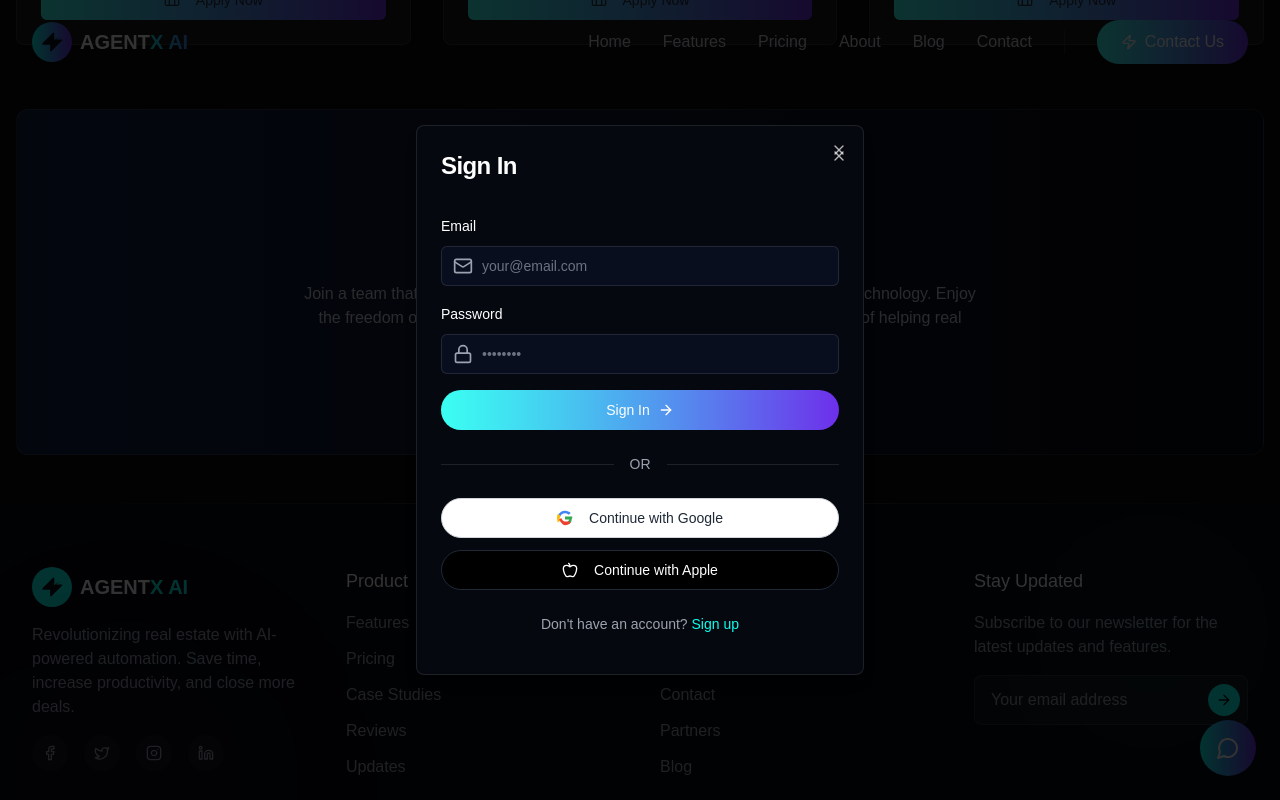
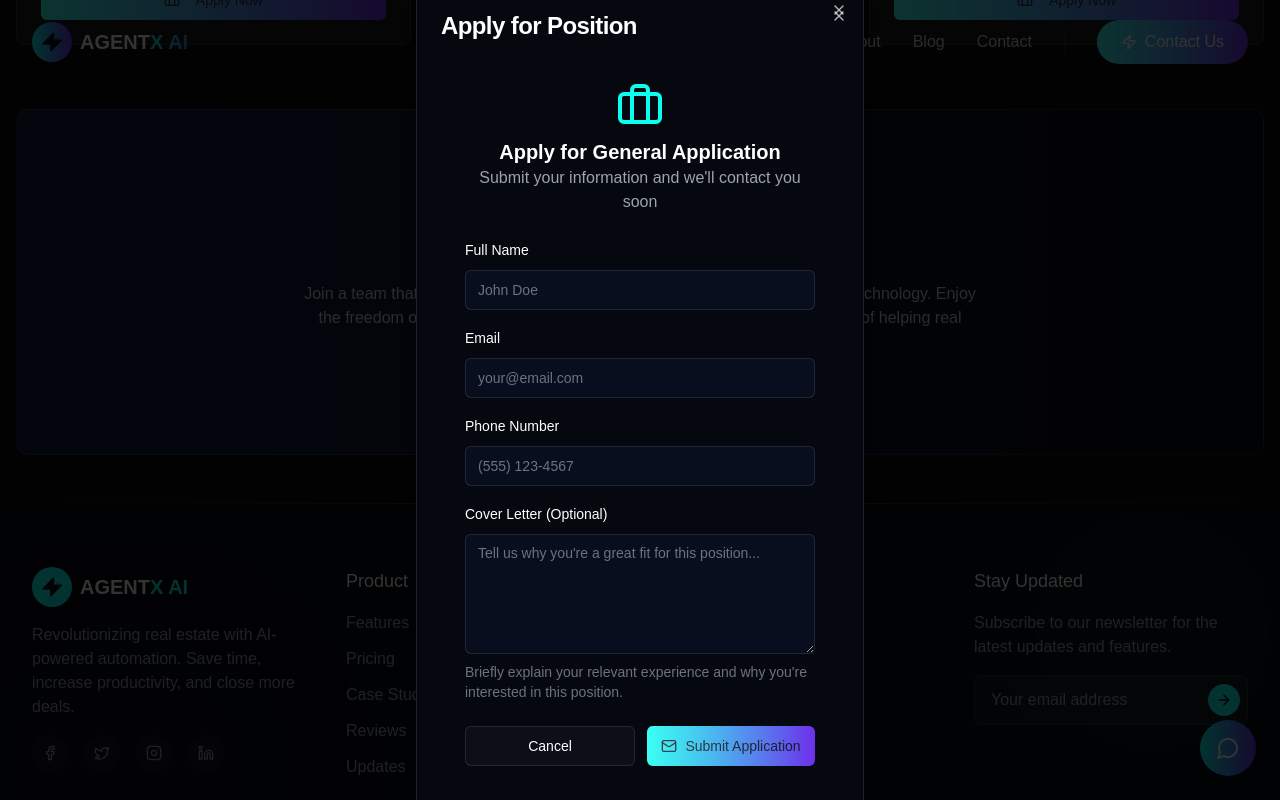
Before and after one commit to bleubryce/AgentxAI, a React (Vite) app: page /careers in a window 1280 px wide. Both pictures are taken after a click on the button "Start Your Application Today". Shown: the part 1071-1871 px from the top of the page. Built offline with nearby package versions, Linux system fonts and the light colour scheme; a web font is replaced by a local one.

Commit message:
Update careers page application process
- Modify the careers page to allow users to apply by submitting a resume via email instead of requiring login.

```diff
--- a/src/App.tsx
+++ b/src/App.tsx
@@ -1,3 +1,4 @@
+
 import { Toaster } from "@/components/ui/toaster";
 import { Toaster as Sonner } from "@/components/ui/sonner";
 import { TooltipProvider } from "@/components/ui/tooltip";
@@ -14,7 +15,7 @@ import CareersPage from "./pages/Careers";
 import NotFound from "./pages/NotFound";
 import Dashboard from "./pages/Dashboard";
 import Agents from "./pages/Agents";
-import { AuthService } from "./services/auth";
+import { AuthService, createAuthListener } from "./services/auth";
 
 // Create a new query client with optimized settings
 const queryClient = new QueryClient({
@@ -26,6 +27,9 @@ const queryClient = new QueryClient({
     },
   },
 });
+
+// Initialize auth listener
+createAuthListener();
 
 // Protected route component
 const ProtectedRoute = ({ children }: { children: React.ReactNode }) => {
@@ -67,6 +71,7 @@ const App = () => (
       <Sonner />
       <BrowserRouter>
         <Routes>
+          {/* Public routes - no authentication required */}
           <Route path="/" element={<Index />} />
           <Route path="/features" element={<FeaturesPage />} />
           <Route path="/pricing" element={<PricingPage />} />
@@ -75,7 +80,7 @@ const App = () => (
           <Route path="/blog" element={<BlogPage />} />
           <Route path="/careers" element={<CareersPage />} />
 
-          {/* Protected routes */}
+          {/* Protected routes - only for authenticated clients */}
           <Route
             path="/dashboard/*"
             element={
--- /dev/null
+++ b/src/components/ResumeDialog.tsx
@@ -0,0 +1,36 @@
+
+import React from 'react';
+import { Dialog, DialogContent, DialogHeader, DialogTitle } from "@/components/ui/dialog";
+import { X } from 'lucide-react';
+import ResumeSubmissionForm from './ResumeSubmissionForm';
+
+interface ResumeDialogProps {
+  isOpen: boolean;
+  onClose: () => void;
+  jobTitle: string;
+}
+
+const ResumeDialog: React.FC<ResumeDialogProps> = ({ isOpen, onClose, jobTitle }) => {
+  return (
+    <Dialog open={isOpen} onOpenChange={(open) => !open && onClose()}>
+      <DialogContent className="sm:max-w-md bg-bolt-darker border border-white/10 text-white">
+        <DialogHeader>
+          <DialogTitle className="text-2xl font-clash">
+            Apply for Position
+          </DialogTitle>
+          <button
+            onClick={onClose}
+            className="absolute right-4 top-4 rounded-sm opacity-70 transition-opacity hover:opacity-100"
+          >
+            <X className="h-4 w-4" />
+            <span className="sr-only">Close</span>
+          </button>
+        </DialogHeader>
+
+        <ResumeSubmissionForm jobTitle={jobTitle} onClose={onClose} />
+      </DialogContent>
+    </Dialog>
+  );
+};
+
+export default ResumeDialog;
--- /dev/null
+++ b/src/components/ResumeSubmissionForm.tsx
@@ -0,0 +1,192 @@
+
+import React, { useState } from 'react';
+import { Button } from "@/components/ui/button";
+import { Input } from "@/components/ui/input";
+import { Textarea } from "@/components/ui/textarea";
+import { Label } from "@/components/ui/label";
+import { toast } from "@/hooks/use-toast";
+import { Form, FormControl, FormDescription, FormField, FormItem, FormLabel, FormMessage } from "@/components/ui/form";
+import { Briefcase, Mail } from "lucide-react";
+import { useForm } from "react-hook-form";
+import { z } from "zod";
+import { zodResolver } from "@hookform/resolvers/zod";
+
+interface ResumeSubmissionFormProps {
+  jobTitle: string;
+  onClose: () => void;
+}
+
+const formSchema = z.object({
+  name: z.string().min(2, { message: "Name must be at least 2 characters." }),
+  email: z.string().email({ message: "Please enter a valid email address." }),
+  phone: z.string().min(10, { message: "Please enter a valid phone number." }),
+  message: z.string().optional(),
+});
+
+type FormValues = z.infer<typeof formSchema>;
+
+const ResumeSubmissionForm: React.FC<ResumeSubmissionFormProps> = ({ jobTitle, onClose }) => {
+  const [isSubmitting, setIsSubmitting] = useState(false);
+
+  const form = useForm<FormValues>({
+    resolver: zodResolver(formSchema),
+    defaultValues: {
+      name: "",
+      email: "",
+      phone: "",
+      message: "",
+    },
+  });
+
+  const onSubmit = async (data: FormValues) => {
+    setIsSubmitting(true);
+
+    try {
+      // In a real application, you would send this data to your backend
+      // For now, we'll simulate a successful submission
+      console.log("Form submitted:", { ...data, jobTitle });
+
+      // Simulate network request
+      await new Promise(resolve => setTimeout(resolve, 1000));
+
+      toast({
+        title: "Application submitted!",
+        description: `Your application for ${jobTitle} has been sent. We'll contact you soon.`,
+      });
+
+      onClose();
+    } catch (error) {
+      console.error("Error submitting form:", error);
+      toast({
+        title: "Submission failed",
+        description: "There was an error submitting your application. Please try again.",
+        variant: "destructive"
+      });
+    } finally {
+      setIsSubmitting(false);
+    }
+  };
+
+  return (
+    <div className="p-4 md:p-6">
+      <div className="text-center mb-6">
+        <Briefcase className="h-12 w-12 text-bolt-blue mx-auto mb-2" />
+        <h3 className="text-xl font-bold text-white">Apply for {jobTitle}</h3>
+        <p className="text-gray-400">Submit your information and we'll contact you soon</p>
+      </div>
+
+      <Form {...form}>
+        <form onSubmit={form.handleSubmit(onSubmit)} className="space-y-4">
+          <FormField
+            control={form.control}
+            name="name"
+            render={({ field }) => (
+              <FormItem>
+                <FormLabel className="text-white">Full Name</FormLabel>
+                <FormControl>
+                  <Input
+                    placeholder="John Doe"
+                    {...field}
+                    className="bg-bolt-darkblue/30 border border-white/10 text-white placeholder:text-gray-500"
+                  />
+                </FormControl>
+                <FormMessage />
+              </FormItem>
+            )}
+          />
+
+          <FormField
+            control={form.control}
+            name="email"
+            render={({ field }) => (
+              <FormItem>
+                <FormLabel className="text-white">Email</FormLabel>
+                <FormControl>
+                  <Input
+                    type="email"
+                    placeholder="your@email.com"
+                    {...field}
+                    className="bg-bolt-darkblue/30 border border-white/10 text-white placeholder:text-gray-500"
+                  />
+                </FormControl>
+                <FormMessage />
+              </FormItem>
+            )}
+          />
+
+          <FormField
+            control={form.control}
+            name="phone"
+            render={({ field }) => (
+              <FormItem>
+                <FormLabel className="text-white">Phone Number</FormLabel>
+                <FormControl>
+                  <Input
+                    placeholder="(555) 123-4567"
+                    {...field}
+                    className="bg-bolt-darkblue/30 border border-white/10 text-white placeholder:text-gray-500"
+                  />
+                </FormControl>
+                <FormMessage />
+              </FormItem>
+            )}
+          />
+
+          <FormField
+            control={form.control}
+            name="message"
+            render={({ field }) => (
+              <FormItem>
+                <FormLabel className="text-white">Cover Letter (Optional)</FormLabel>
+                <FormControl>
+                  <Textarea
+                    placeholder="Tell us why you're a great fit for this position..."
+                    {...field}
+                    className="bg-bolt-darkblue/30 border border-white/10 text-white placeholder:text-gray-500 min-h-[120px]"
+                  />
+                </FormControl>
+                <FormDescription className="text-gray-500">
+                  Briefly explain your relevant experience and why you're interested in this position.
+                </FormDescription>
+                <FormMessage />
+              </FormItem>
+            )}
+          />
+
+          <div className="pt-2 flex gap-3">
+            <Button
+              type="button"
+              onClick={onClose}
+              variant="outline"
+              className="flex-1 border-white/10 text-white hover:bg-white/10 hover:text-white"
+            >
+              Cancel
+            </Button>
+            <Button
+              type="submit"
+              disabled={isSubmitting}
+              className="flex-1 button-glow bg-gradient-to-r from-bolt-blue to-bolt-purple hover:shadow-glow-blue transition-all duration-300"
+            >
+              {isSubmitting ? (
+                <span className="flex items-center">
+                  <svg className="animate-spin -ml-1 mr-2 h-4 w-4 text-white" xmlns="http://www.w3.org/2000/svg" fill="none" viewBox="0 0 24 24">
+                    <circle className="opacity-25" cx="12" cy="12" r="10" stroke="currentColor" strokeWidth="4"></circle>
+                    <path className="opacity-75" fill="currentColor" d="M4 12a8 8 0 018-8V0C5.373 0 0 5.373 0 12h4zm2 5.291A7.962 7.962 0 014 12H0c0 3.042 1.135 5.824 3 7.938l3-2.647z"></path>
+                  </svg>
+                  Submitting
+                </span>
+              ) : (
+                <span className="flex items-center">
+                  <Mail className="mr-2 h-4 w-4" />
+                  Submit Application
+                </span>
+              )}
+            </Button>
+          </div>
+        </form>
+      </Form>
+    </div>
+  );
+};
+
+export default ResumeSubmissionForm;
--- a/src/pages/Careers.tsx
+++ b/src/pages/Careers.tsx
@@ -5,7 +5,7 @@ import { Briefcase, MapPin, Computer, HandCoins, Heart } from "lucide-react";
 import { Button } from "@/components/ui/button";
 import Navbar from '../components/Navbar';
 import Footer from '../components/Footer';
-import AuthModal from '../components/AuthModal';
+import ResumeDialog from '../components/ResumeDialog';
 import { useState } from 'react';
 
 const CareersList = [
@@ -69,10 +69,12 @@ const CareersList = [
 ];
 
 const CareersPage = () => {
-  const [isAuthModalOpen, setIsAuthModalOpen] = useState(false);
+  const [isResumeDialogOpen, setIsResumeDialogOpen] = useState(false);
+  const [selectedJobTitle, setSelectedJobTitle] = useState("");
 
-  const handleApply = () => {
-    setIsAuthModalOpen(true);
+  const handleApply = (jobTitle: string) => {
+    setSelectedJobTitle(jobTitle);
+    setIsResumeDialogOpen(true);
   };
 
   return (
@@ -131,7 +133,7 @@ const CareersPage = () => {
               </CardContent>
               <CardFooter>
                 <Button
-                  onClick={handleApply}
+                  onClick={() => handleApply(job.title)}
                   className="w-full button-glow bg-gradient-to-r from-bolt-blue to-bolt-purple hover:shadow-glow-blue transition-all duration-300"
                 >
                   <Briefcase className="mr-2 h-5 w-5" />
@@ -153,7 +155,7 @@ const CareersPage = () => {
             real estate professionals transform their business.
           </p>
           <Button
-            onClick={handleApply}
+            onClick={() => handleApply("General Application")}
             className="button-glow bg-gradient-to-r from-bolt-blue to-bolt-purple hover:shadow-glow-blue transition-all duration-300"
             size="lg"
           >
@@ -164,9 +166,10 @@ const CareersPage = () => {
 
       <Footer />
 
-      <AuthModal
-        isOpen={isAuthModalOpen}
-        onClose={() => setIsAuthModalOpen(false)}
+      <ResumeDialog
+        isOpen={isResumeDialogOpen}
+        onClose={() => setIsResumeDialogOpen(false)}
+        jobTitle={selectedJobTitle}
       />
     </div>
   );
```
